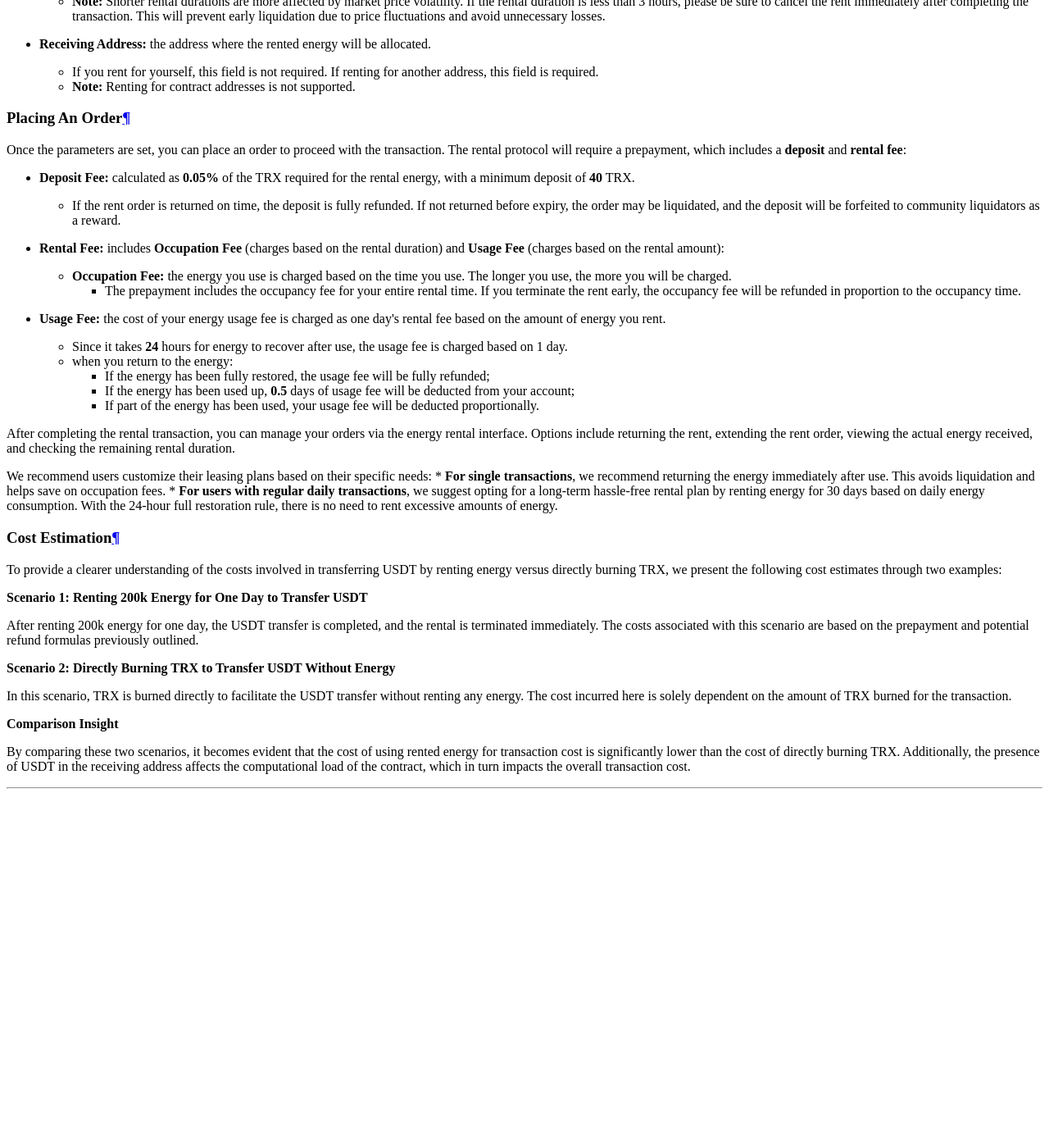
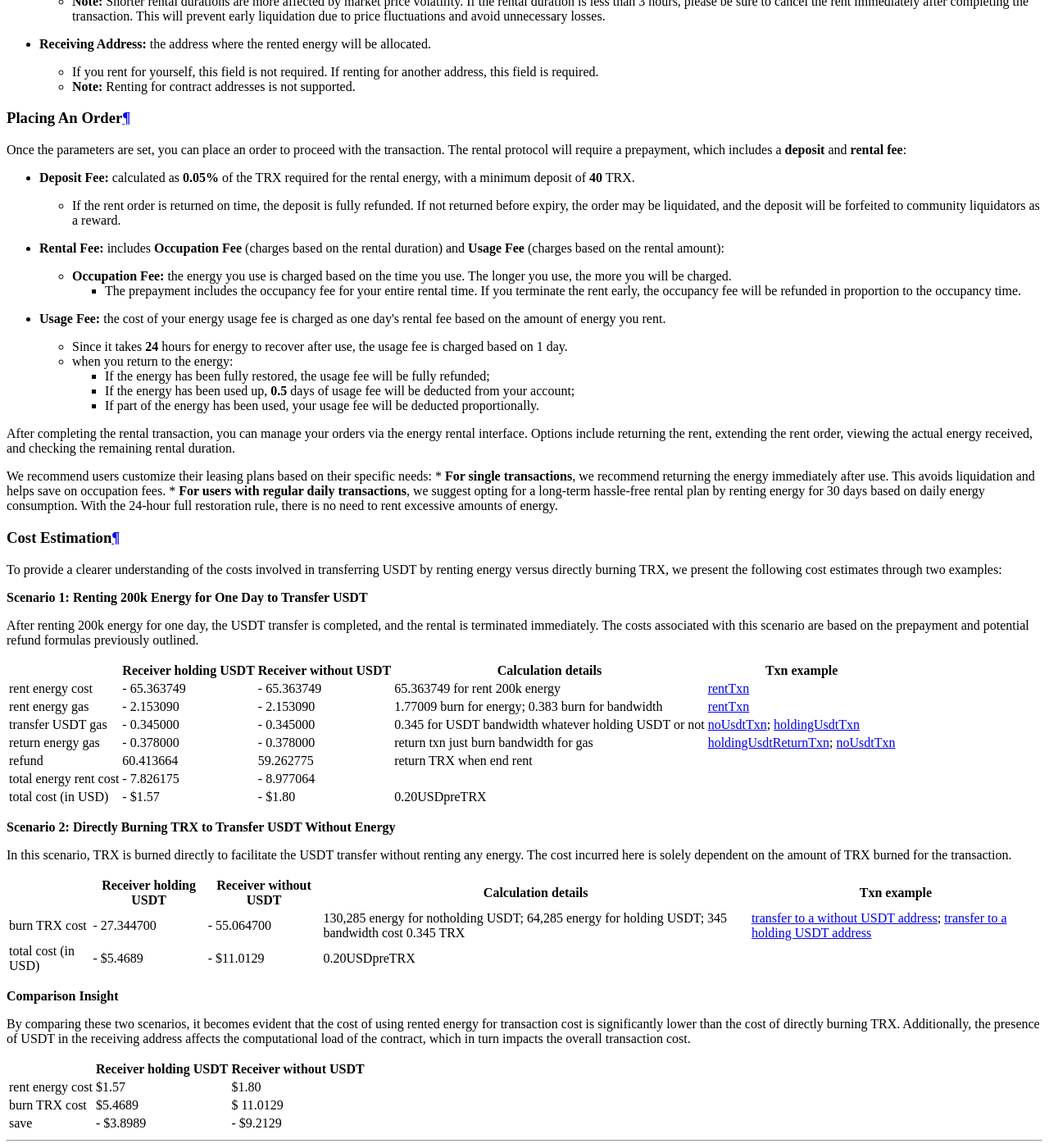
Before and after one commit to justlend/justlend-docs, an MkDocs documentation site: the page built from docs/getting_started/concepts.md, in a window 1280 px wide and 1400 px high, scrolled down 13039 px. Shown: the whole window at 82% size. Built offline with MkDocs 1.6.1 and Material for MkDocs 9.7.7, drawn with Linux system fonts in a browser that asks for light colours; before the commit the page ends 14009 px from its top, so only the background shows below that.

Commit message:
add energy rental

```diff
--- a/docs/getting_started/concepts.md
+++ b/docs/getting_started/concepts.md
@@ -264,10 +264,32 @@
 
 After renting 200k energy for one day, the USDT transfer is completed, and the rental is terminated immediately. The costs associated with this scenario are based on the prepayment and potential refund formulas previously outlined.
 
+|                        | Receiver holding USDT | Receiver without USDT | Calculation details                                   | Txn example                                                                                                                                                                                                                                   |
+|------------------------|-----------------------|-----------------------|-------------------------------------------------------|-----------------------------------------------------------------------------------------------------------------------------------------------------------------------------------------------------------------------------------------------|
+| rent energy cost       | - 65.363749           | - 65.363749           | 65.363749 for rent 200k energy                        | [rentTxn](https://tronscan.org/#/transaction/b8a791fe0ef2025f04a9d47c060b1f731b63b466799b7e6360d1cb070463b962)                                                                                                                                |
+| rent energy gas        | - 2.153090            | - 2.153090            | 1.77009 burn for energy; 0.383 burn for bandwidth     | [rentTxn](https://tronscan.org/#/transaction/b8a791fe0ef2025f04a9d47c060b1f731b63b466799b7e6360d1cb070463b962)                                                                                                                                |
+| transfer USDT gas      | - 0.345000            | - 0.345000            | 0.345 for USDT bandwidth whatever holding USDT or not | [noUsdtTxn](https://tronscan.org/#/transaction/2b620fd06b3b9128b111fbc1f699de87bf9473b13ef29a6104aa882efd66007c); [holdingUsdtTxn](https://tronscan.org/#/transaction/c0ceca04635d6505554916b6f47c2513c1673364daf283d8e36e17d677ef1173)       |
+| return energy gas      | - 0.378000            | - 0.378000            | return txn just burn bandwidth for gas                | [holdingUsdtReturnTxn](https://tronscan.org/#/transaction/d5fe0d5a05cfcc9ceef70d47b85f4acf7109e8e1ff027503fa092cf13124b8d6); [noUsdtTxn](https://tronscan.org/#/transaction/534739159370a9966f5dee98b0045774c9079f8c9c0df583883f7abe5fe0fcf1) |
+| refund                 | 60.413664             | 59.262775             | return TRX when end rent                              |                                                                                                                                                                                                                                               |
+| total energy rent cost | - 7.826175            | - 8.977064            |                                                       |                                                                                                                                                                                                                                               |
+| total cost (in USD)    | - $1.57               | - $1.80               | 0.20USDpreTRX                                         |                                                                                                                                                                                                                                               |
+
 **Scenario 2: Directly Burning TRX to Transfer USDT Without Energy**
 
 In this scenario, TRX is burned directly to facilitate the USDT transfer without renting any energy. The cost incurred here is solely dependent on the amount of TRX burned for the transaction.
 
+|                     | Receiver holding USDT | Receiver without USDT  | Calculation details                                                                              | Txn example                                                                                                                                                                                                                                                                          |
+|---------------------|-----------------------|------------------------|--------------------------------------------------------------------------------------------------|--------------------------------------------------------------------------------------------------------------------------------------------------------------------------------------------------------------------------------------------------------------------------------------|
+| burn TRX cost       | - 27.344700           | - 55.064700            | 130,285 energy for notholding USDT; 64,285 energy for holding USDT; 345 bandwidth cost 0.345 TRX | [transfer to a without USDT address](https://tronscan.org/#/transaction/774e9f5601306ff6ff0b70f76944f37da52528cd7cd64d22b9b0903b447a28e8); [transfer to a holding USDT address](https://tronscan.org/#/transaction/c0ceca04635d6505554916b6f47c2513c1673364daf283d8e36e17d677ef1173) |
+| total cost (in USD) | - $5.4689             | - $11.0129             | 0.20USDpreTRX                                                                                    |                                                                                                                                                                                                                                                                                      |
+
+
 **Comparison Insight**
 
 By comparing these two scenarios, it becomes evident that the cost of using rented energy for transaction cost is significantly lower than the cost of directly burning TRX. Additionally, the presence of USDT in the receiving address affects the computational load of the contract, which in turn impacts the overall transaction cost.
+
+|                  | Receiver holding USDT | Receiver without USDT |
+|------------------|-----------------------|-----------------------|
+| rent energy cost | $1.57                 | $1.80                 |
+| burn TRX cost    | $5.4689               | $ 11.0129             |
+| save             | - $3.8989             | - $9.2129             |
```
